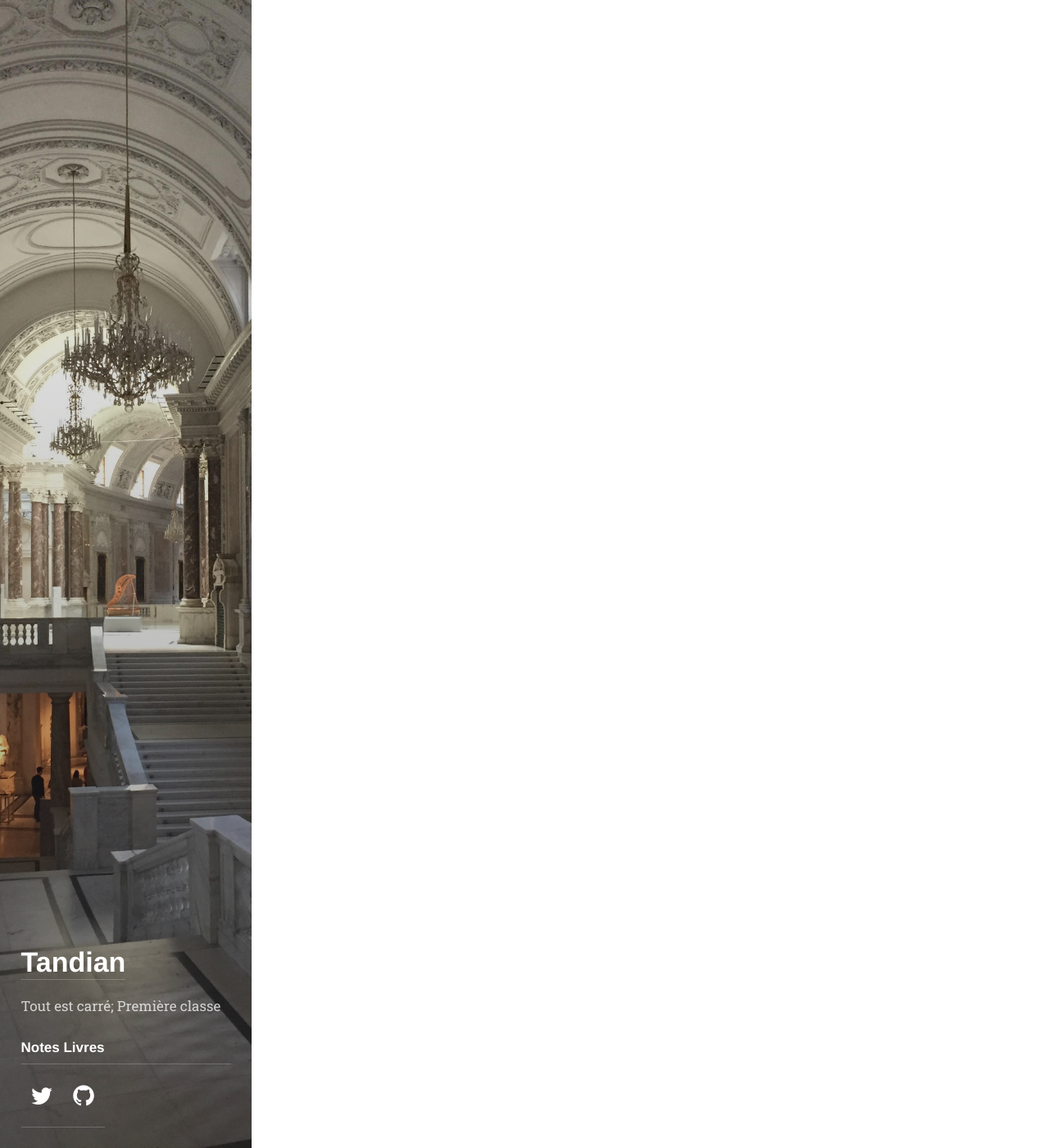
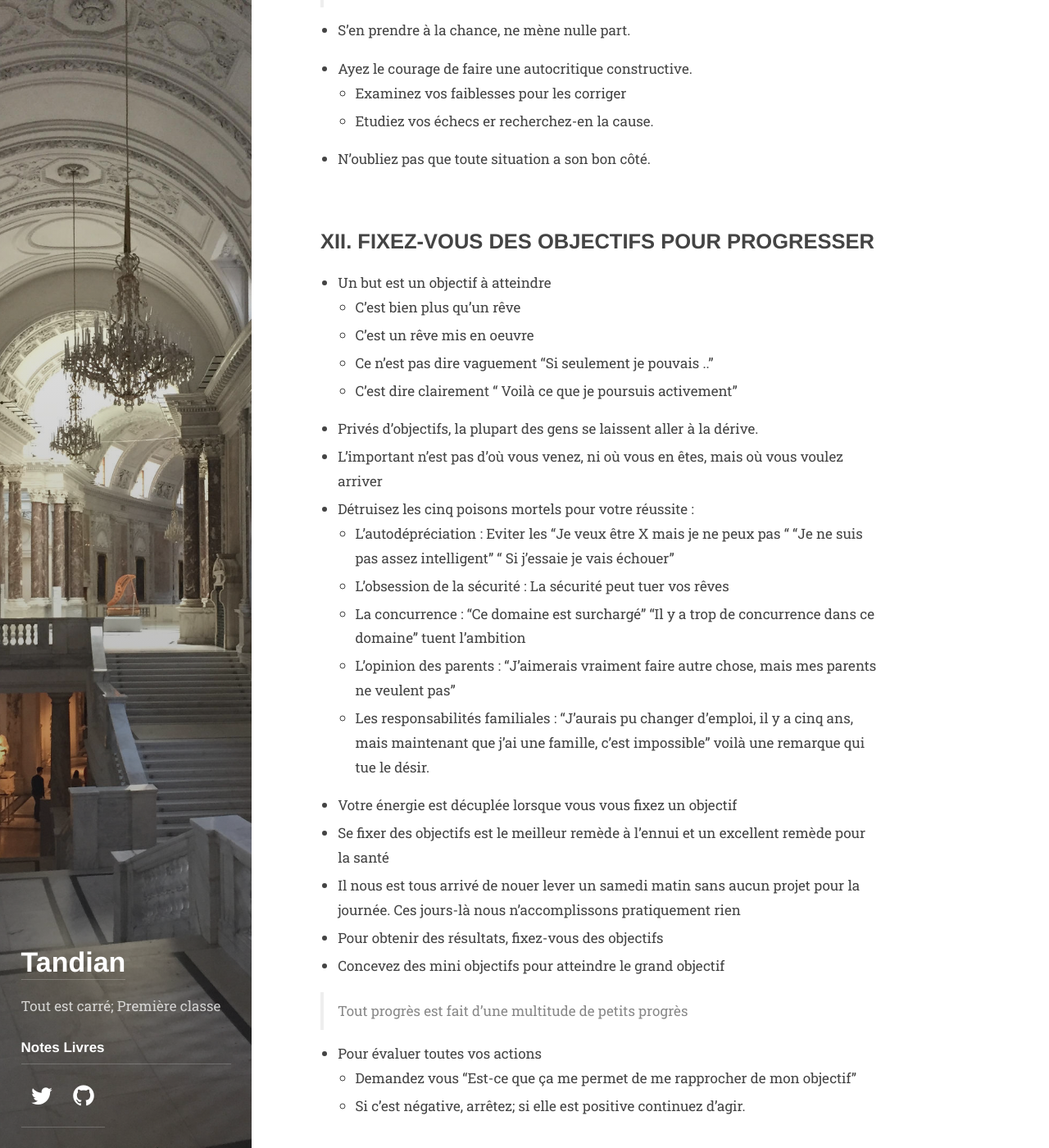
Before and after one commit to abdoulaye-tnd/tandian, a Jekyll site: the page built from books/lamagiedevoirgrand.md, in a window 1280 px wide and 1400 px high, scrolled down 12872 px. Shown: the whole window at 82% size. Built offline with Jekyll 4.4.1, drawn with Linux system fonts in a browser that asks for light colours; some web fonts are replaced; some of the changed text lies outside the part shown.

Commit message:
Update lamagiedevoirgrand.md

```diff
--- a/books/lamagiedevoirgrand.md
+++ b/books/lamagiedevoirgrand.md
@@ -273,3 +273,71 @@ Par contre, la fréquentation de gens aux idées larges élève le niveau de nô
 - Les passivistes, quant à eux, n'agissent pas; Ils remettent toujours l'action à plus tard, jusqu'au jour où il est trop tard.
 - Les activistes font des projets de vacances et partent ensuite en vacances.
 - Les passivistes font aussi des projets de vacances, mais ils les remettent à l'année "suivante"
+- Dites-vous "je suis maintenant en état de commencer. Je n'ai rien à gagner à attendre. Le temps et l'énergie perdus à me mettre dans l'humeur d'agir, je vais les appliquer à agir.
+- Soyez un activiste
+- N'attendez pas les conditions parfaites pour agir. Elles ne le seront jamais.
+- N'oubliez pas que les idées en soi n'assurent pas le succès.
+- Agissez, vos peurs disparaîtront et vous retrouverez confiance.
+- Passez à l'action sans hésiter
+- Des mots tels que demain, plus tard et la semaine prochaine sont souvent synonymes de jamais
+- Prenez l'initiative
+
+## X. COMMENT TRANSFORMER L'ÉCHEC EN VICTOIRE
+
+- Il n'est pas mauvais de connaitre l'échec, à la condition d'en tirer une leçon
+- L'échec n'est qu'un était d'esprit, rien de plus
+- Conditionnez-vous pour la réussite de la façon suivante :
+  - Appliquez-vous à découvrir vos faiblesses ignorées
+  - Si vous en découvrez, apportez-y un correctif
+  - Par la force de l'habitude,vous vous ameliorerez
+- Dans la victoire, la plupart des gens sont avides de lauriers, ils désirent que l'univers entier en apprenne la nouvelle.
+- Ils n'hésitent pas, par contre, à blâmer les autres pour chacun de leurs échecs.
+- Prenez la responsabilité
+- S'en prendre aux autres ne sert à rien
+- Lorsque vous acceptez la responsabilité cela vous aide à vous améliorer
+- Vous savez que vous pouvez changer la situation
+- Lorsque vous ne prenez pas la responsabilité, vous avez tendance à être une victime, à ne rien faire dans la situation puisque ce n'est pas de votre faute.
+- Beaucoup de gens s'en prenent fréquemment à la malchance pour excuser leurs échecs.
+
+> Imaginez un peu que l'Administration de l'aviation civile déclare : "Nous regrettons cet accident mais, que voulez vous , c'est la vie..."
+
+> Imaginez qu'un médecin vous dise : "Je suis vraiment désolé. Je ne sais pas ce qui s'est passé. Ce sont des choses qui arrivent."
+
+- Vous changeriez certainement de méédecin
+
+> Tant de gens passent leur vie à expliquer la médiocrité de leur situation par "la malchance", "la poisse", " la déveiné". Ils ratent, sans s'en rendre, l'occasion de devenir plus forts et plus autonomes.
+
+- S'en prendre à la chance, ne mène nulle part.
+
+- Ayez le courage de faire une autocritique constructive.
+  - Examinez vos faiblesses pour les corriger
+  - Etudiez vos échecs er recherchez-en la cause.
+- N'oubliez pas que toute situation a son bon côté.
+
+## XII. FIXEZ-VOUS DES OBJECTIFS POUR PROGRESSER
+
+- Un but est un objectif à atteindre
+  - C'est bien plus qu'un rêve
+  - C'est un rêve mis en oeuvre
+  - Ce n'est pas dire vaguement "Si seulement je pouvais .."
+  - C'est dire clairement " Voilà ce que je poursuis activement"
+- Privés d'objectifs, la plupart des gens se laissent aller à la dérive.
+- L'important n'est pas d'où vous venez, ni où vous en êtes, mais où vous voulez arriver
+- Détruisez les cinq poisons mortels pour votre réussite :
+  - L'autodépréciation : Eviter les "Je veux être X mais je ne peux pas " "Je ne suis pas assez intelligent" " Si j'essaie je vais échouer"
+  - L'obsession de la sécurité : La sécurité peut tuer vos rêves
+  - La concurrence : "Ce domaine est surchargé" "Il y a trop de concurrence dans ce domaine" tuent l'ambition
+  - L'opinion des parents : "J'aimerais vraiment faire autre chose, mais mes parents ne veulent pas"
+  - Les responsabilités familiales : "J'aurais pu changer d'emploi, il y a cinq ans, mais maintenant que j'ai une famille, c'est impossible" voilà une remarque qui tue le désir.
+
+- Votre énergie est décuplée lorsque vous vous fixez un objectif
+- Se fixer des objectifs est le meilleur remède à l'ennui et un excellent remède pour la santé
+- Il nous est tous arrivé de nouer lever un samedi matin sans aucun projet pour la journée. Ces jours-là nous n'accomplissons pratiquement rien
+- Pour obtenir des résultats, fixez-vous des objectifs
+- Concevez des mini objectifs pour atteindre le grand objectif
+
+> Tout progrès est fait d'une multitude de petits progrès
+
+- Pour évaluer toutes vos actions
+  - Demandez vous "Est-ce que ça me permet de me rapprocher de mon objectif"
+  - Si c'est négative, arrêtez; si elle est positive continuez d'agir.
```
